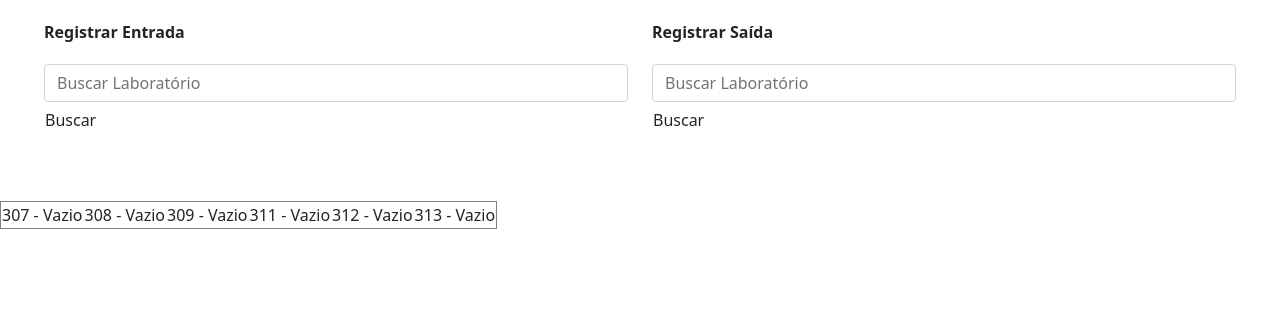
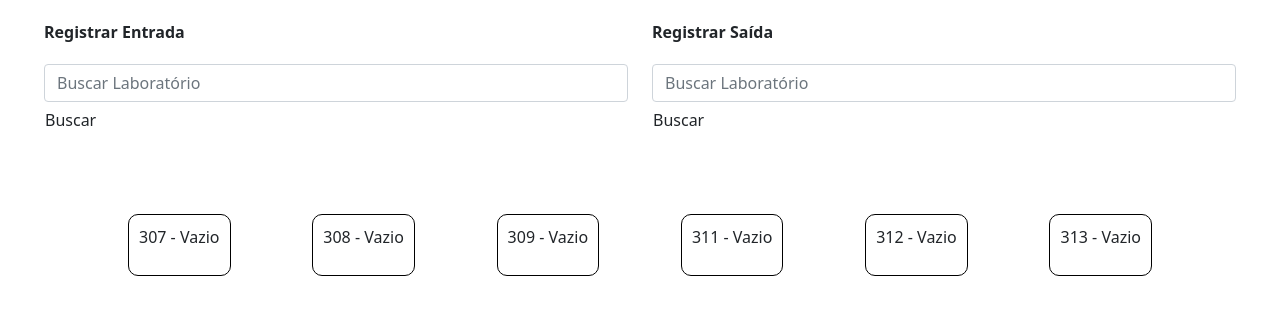
Before and after one commit to WalterJonas/lab-controller, a PHP site: page /view/conciergeInitial.php in a window 1280 px wide. Shown: the part 56-371 px from the top of the page. Run offline with PHP 8.4, Linux system fonts and the light colour scheme; the visitor is signed in with stand-in values (Sample User, id 1); data comes from the database, SQL or seed files in the repository.

Commit message:
:lipstick: feat

```diff
--- a/model/classes/Input.php
+++ b/model/classes/Input.php
@@ -39,15 +39,17 @@ class Input
 		$tableInput="";
 		if($sql->rowCount()>0)
 		{
-			$tableInput = "<center><table border=1>";
+			$tableInput = "<center><table";
 			$tableInput.="
+            <thead>
                 <tr>
                     <td>Selecione</td>
                     <td>Lab</td>
                     <td>Nome</td>
                     <td>Hora de entrada</td>
                     <td>Data</td>
-			</tr>";
+                </tr>
+                </thead>";
 			while(list($id, $lab, $name, $hour, $date)=$sql->fetch())
 			{
             	$tableInput.="
--- a/model/classes/Status.php
+++ b/model/classes/Status.php
@@ -12,14 +12,14 @@ class Status
         $sql->execute();
         if($sql->rowCount()>0)
         {
-            $tableInput = "<br><br><table border>";
+            $tableInput = "<div class='d-flex justify-content-between pai'>";
 			while(list($lab, $situacao)=$sql->fetch())
 			{
             	$tableInput.="
-		            <td>$lab - $situacao </td>
+					<div class='filho'><p>$lab - $situacao </p></div>
 		       ";
 			}
-			$tableInput.="</table>";
+			$tableInput.="</div>";
             if($tableInput!="")
 			{
 				echo $tableInput;
--- a/view/checkin.php
+++ b/view/checkin.php
@@ -5,6 +5,9 @@
     <meta http-equiv="X-UA-Compatible" content="IE=edge">
     <meta name="viewport" content="width=device-width, initial-scale=1.0">
     <title>Registrar Entrada</title>
+
+    <link href="https://cdn.jsdelivr.net/npm/bootstrap@5.0.2/dist/css/bootstrap.min.css" rel="stylesheet" integrity="sha384-EVSTQN3/azprG1Anm3QDgpJLIm9Nao0Yz1ztcQTwFspd3yD65VohhpuuCOmLASjC" crossorigin="anonymous">
+
 </head>
 <body>
 <?php
--- a/view/checkout.php
+++ b/view/checkout.php
@@ -5,6 +5,8 @@
     <meta http-equiv="X-UA-Compatible" content="IE=edge">
     <meta name="viewport" content="width=device-width, initial-scale=1.0">
     <title>Registrar Saída</title>
+
+    <link href="https://cdn.jsdelivr.net/npm/bootstrap@5.0.2/dist/css/bootstrap.min.css" rel="stylesheet" integrity="sha384-EVSTQN3/azprG1Anm3QDgpJLIm9Nao0Yz1ztcQTwFspd3yD65VohhpuuCOmLASjC" crossorigin="anonymous">
 </head>
 <body>
 <?php
--- a/view/conciergeInitial.php
+++ b/view/conciergeInitial.php
@@ -23,6 +23,7 @@
             padding: 20px;
             width: 90%;
             font-weight: 600;
+            margin-bottom: 5%;
         }
 
         form label{
@@ -47,6 +48,19 @@
             padding: 0;
         }
 
+        .pai{
+            margin: auto;
+            width: 80%;
+        }
+
+        .filho{
+            border: 1px solid black;
+            padding: 10px;
+            border-radius: 10px;
+        }
+
+
+
     </style>
 
 </head>
@@ -61,7 +75,6 @@
                 <a class="nav-link text-danger" href="../model/logout.php">Sair</a>
             </li>
         </ul>
-
     </nav>
 
     <div class="row registrer_row">
--- a/view/registerAuthorized.php
+++ b/view/registerAuthorized.php
@@ -39,7 +39,7 @@
 
 </head>
 <body>
-    <form action="../model/buttonActions.php" class="row g-3">
+    <form action="../model/buttonActions.php" method="POST" class="row g-3">
     <div class="col-md-6">
         <label for="inputEmail4" class="form-label">Laboratório</label>
         <input type="text" name="lab" class="form-control" name="lab" placeholder="Ex: 304" required>
```
Also changed, not shown: model/classes/Authorized.php (+13 -11 lines). Lines whose indentation alone changed are shown as unchanged.
